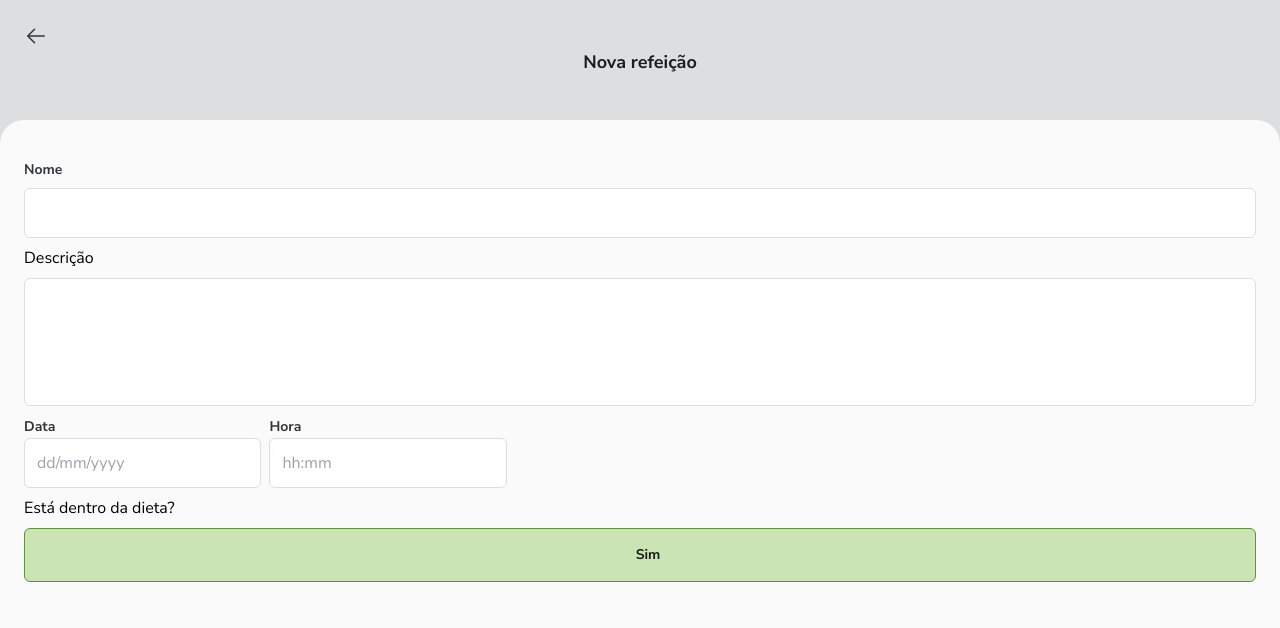
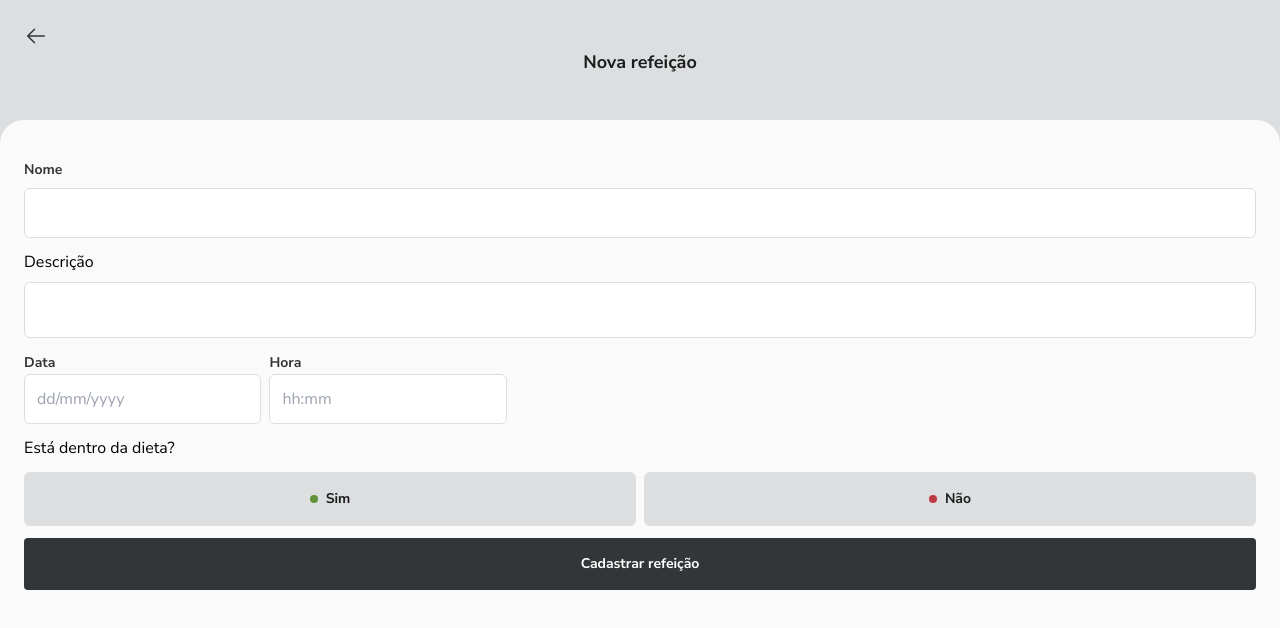
Before and after one commit to EduardoNGomes/Daily_Diet_Front-end, a React (Vite) app: page / in a window 1280 px wide. Shown: the top 628 px of the page. Built offline with nearby package versions, Linux system fonts and the light colour scheme.

Commit message:
feature:Create page New

```diff
--- a/src/components/Button.tsx
+++ b/src/components/Button.tsx
@@ -2,17 +2,18 @@ import { Icon } from '@phosphor-icons/react'
 interface ButtonProps {
   title: string
   Icon?: Icon
+  onClick: () => void
 }
 
-export const Button = ({ title, Icon }: ButtonProps) => {
+export const Button = ({ title, Icon, onClick }: ButtonProps) => {
   return (
-    <div className="flex flex-col gap-3 items-center">
-      <h3 className="self-start text-base leading-5 text-gray-1">Refeições</h3>
-
-      <button className="flex items-center gap-2 bg-gray-2 text-white py-4 px-6 w-full justify-center rounded hover:bg-gray-1 text-sm font-bold">
-        {Icon && <Icon />}
-        <p>{title}</p>
-      </button>
-    </div>
+    <button
+      onClick={onClick}
+      type="button"
+      className="flex items-center gap-2 bg-gray-2 text-white py-4 px-6 w-full justify-center rounded hover:bg-gray-1 text-sm font-bold"
+    >
+      {Icon && <Icon />}
+      <p>{title}</p>
+    </button>
   )
 }
--- a/src/components/ButtonForm.tsx
+++ b/src/components/ButtonForm.tsx
@@ -2,15 +2,18 @@ interface ButtonFormProps {
   title: string
   active: boolean
   onDiet: boolean
+  onClick: () => void
 }
 
 export const ButtonForm = ({
   title,
   active = false,
   onDiet = false,
+  onClick,
 }: ButtonFormProps) => {
   return (
     <button
+      onClick={onClick}
       className={`p-4 w-full flex items-center justify-center gap-2 rounded-md text-sm text-gray-1 font-bold border  ${
         active && onDiet === true
           ? ' border-green-dark bg-green-mid'
@@ -18,8 +21,13 @@ export const ButtonForm = ({
           ? ' border-red-dark bg-red-mid'
           : 'border-transparent bg-gray-6'
       }`}
+      type="button"
     >
-      <span className="block w-2 h-2 rounded-full"></span>
+      <span
+        className={`block w-2 h-2 rounded-full ${
+          onDiet ? 'bg-green-dark' : 'bg-red-dark'
+        }`}
+      ></span>
       {title}
     </button>
   )
--- /dev/null
+++ b/src/components/Form.tsx
@@ -0,0 +1,114 @@
+import { useState } from 'react'
+import { Button } from './Button'
+import { ButtonForm } from './ButtonForm'
+
+interface FormProps {
+  titleFunction: string
+}
+
+export const Form = ({ titleFunction }: FormProps) => {
+  const [name, setName] = useState('')
+  const [description, setDescription] = useState('')
+  const [date, setDate] = useState('')
+  const [time, setTime] = useState('')
+  const [isOnDietActive, setIsOnDietActive] = useState(false)
+  const [isOffDietActive, setIsOffDietActive] = useState(false)
+
+  const handleONActive = () => {
+    setIsOnDietActive((prevState) => !prevState)
+    setIsOffDietActive(false)
+  }
+  const handleOFFActive = () => {
+    setIsOffDietActive((prevState) => !prevState)
+    setIsOnDietActive(false)
+  }
+
+  const handleSubmit = () => {
+    if (!name || !description) {
+      return console.log('aler')
+    }
+    if (isOnDietActive === false && isOffDietActive === false) {
+      return console.log('onDietActive')
+    }
+    console.log(
+      `Nome: ${name}
+       Description: ${description}
+       IsOnDiet: ${isOnDietActive ? 1 : isOffDietActive ? 0 : ''}`,
+    )
+  }
+
+  return (
+    <form className="w-full flex flex-col gap-3">
+      <div className="flex flex-col gap-2">
+        <label htmlFor="name" className="text-gray-2 font-bold text-sm">
+          Nome
+        </label>
+        <input
+          value={name}
+          onChange={(e) => setName(e.target.value)}
+          type="text"
+          id="name"
+          className="p-3 rounded-md w-full border border-gray-5 text-gray-1 text-base font-normal"
+        />
+      </div>
+      <div className="flex flex-col gap-2">
+        <label htmlFor="description">Descrição</label>
+        <textarea
+          value={description}
+          onChange={(e) => setDescription(e.target.value)}
+          name=""
+          id="description"
+          className="resize-none p-3 rounded-md w-full border border-gray-5 text-gray-1 text-base font-normal h-14 "
+        />
+      </div>
+
+      <div className="flex  gap-2">
+        <div>
+          <label htmlFor="data" className="text-gray-2 font-bold text-sm">
+            Data
+          </label>
+          <input
+            value={date}
+            onChange={(e) => setDate(e.target.value)}
+            type="text"
+            id="data"
+            className="p-3 rounded-md w-full border border-gray-5 text-gray-1 text-base font-normal"
+            placeholder="dd/mm/yyyy"
+          />
+        </div>
+
+        <div>
+          <label htmlFor="time" className="text-gray-2 font-bold text-sm">
+            Hora
+          </label>
+          <input
+            value={time}
+            onChange={(e) => setTime(e.target.value)}
+            type="text"
+            id="time"
+            className="p-3 rounded-md w-full border border-gray-5 text-gray-1 text-base font-normal"
+            placeholder="hh:mm"
+          />
+        </div>
+      </div>
+
+      <p>Está dentro da dieta?</p>
+      <div className="flex gap-2">
+        <ButtonForm
+          title="Sim"
+          active={isOnDietActive}
+          onDiet={true}
+          onClick={handleONActive}
+        />
+        <ButtonForm
+          title="Não"
+          active={isOffDietActive}
+          onDiet={false}
+          onClick={handleOFFActive}
+        />
+      </div>
+
+      <Button title={titleFunction} onClick={handleSubmit} />
+    </form>
+  )
+}
--- a/src/pages/Home.tsx
+++ b/src/pages/Home.tsx
@@ -76,7 +76,14 @@ export const Home = () => {
             : statistic.percentageOffDiet
         }
       />
-      <Button title="Nova refeição" Icon={Plus} />
+      <div className="flex flex-col gap-3 items-center">
+        <h3 className="self-start text-base leading-5 text-gray-1">
+          Refeições
+        </h3>
+
+        <Button title="Nova refeição" Icon={Plus} />
+      </div>
+
       {response.map((element) => (
         <AllMeals key={element.data} AllMeals={element} />
       ))}
--- a/src/pages/New.tsx
+++ b/src/pages/New.tsx
@@ -1,4 +1,4 @@
-import { ButtonForm } from '../components/ButtonForm'
+import { Form } from '../components/Form'
 import { Header } from '../components/Header'
 import { LayoutPag } from '../components/LayoutPage'
 import { Section } from '../components/Section'
@@ -8,57 +8,7 @@ export const New = () => {
     <LayoutPag color="bg-gray-5">
       <Header title="Nova refeição" iconColor="text-gray-2" />
       <Section>
-        <form className="w-full flex flex-col gap-2">
-          <div className="flex flex-col gap-2">
-            <label htmlFor="name" className="text-gray-2 font-bold text-sm">
-              Nome
-            </label>
-            <input
-              type="text"
-              id="name"
-              className="p-3 rounded-md w-full border border-gray-5 text-gray-1 text-base font-normal"
-            />
-          </div>
-          <div className="flex flex-col gap-2">
-            <label htmlFor="description">Descrição</label>
-            <textarea
-              name=""
-              id="description"
-              className="resize-none p-3 rounded-md w-full border border-gray-5 text-gray-1 text-base font-normal h-32"
-            />
-          </div>
-
-          <div className="flex  gap-2">
-            <div>
-              <label htmlFor="data" className="text-gray-2 font-bold text-sm">
-                Data
-              </label>
-              <input
-                type="text"
-                id="data"
-                className="p-3 rounded-md w-full border border-gray-5 text-gray-1 text-base font-normal"
-                placeholder="dd/mm/yyyy"
-              />
-            </div>
-
-            <div>
-              <label htmlFor="time" className="text-gray-2 font-bold text-sm">
-                Hora
-              </label>
-              <input
-                type="text"
-                id="time"
-                className="p-3 rounded-md w-full border border-gray-5 text-gray-1 text-base font-normal"
-                placeholder="hh:mm"
-              />
-            </div>
-          </div>
-
-          <p>Está dentro da dieta?</p>
-          <div>
-            <ButtonForm title="Sim" active={true} onDiet={true} />
-          </div>
-        </form>
+        <Form titleFunction="Cadastrar refeição" />
       </Section>
     </LayoutPag>
   )
--- a/src/styles/global.css
+++ b/src/styles/global.css
@@ -5,7 +5,7 @@
 * {
   font-family: 'Nunito Sans', sans-serif;
 
-  transition: all 1s ease-in-out;
+  transition: all 0.4s ease-in-out;
 }
 
 body {
```
